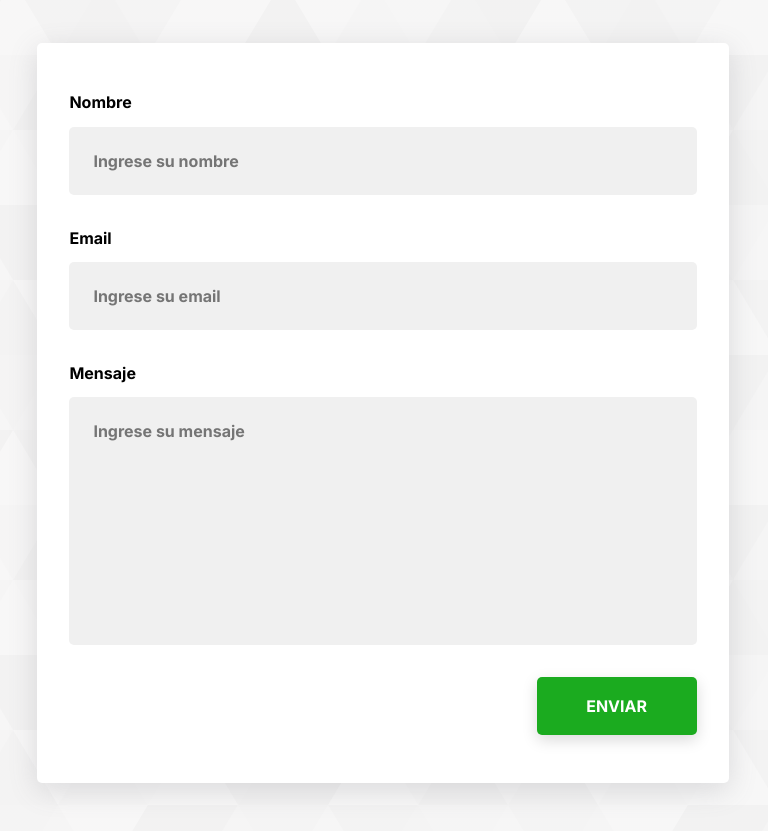
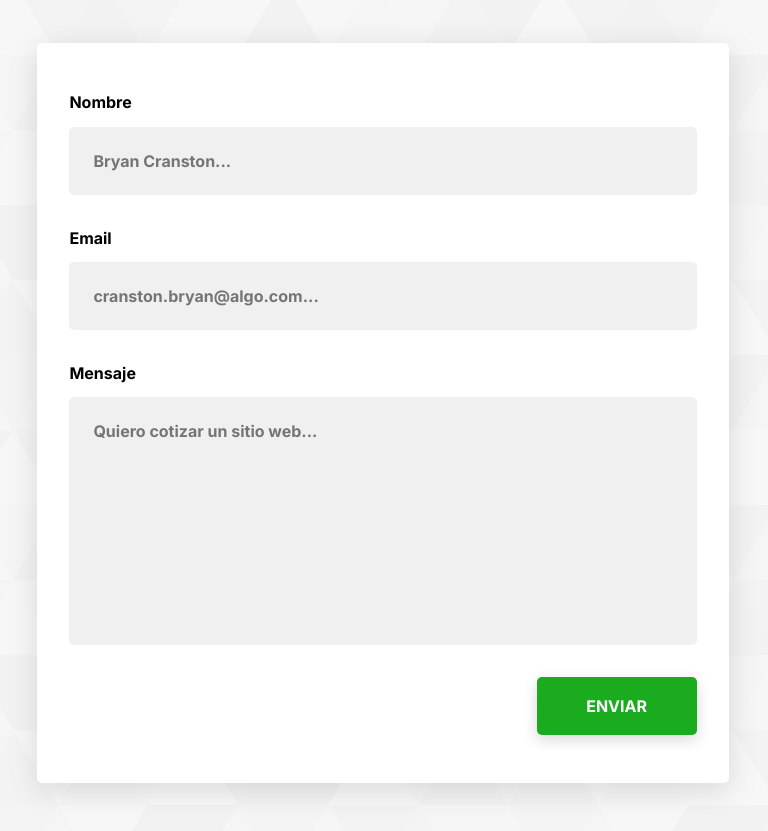
Before and after one commit to damaaaar/portfolio, a React (Vite) app: page / in a window 1280 px wide. Shown: the part 2160-2991 px from the top of the page, without its empty margins (257-1025 px from the left). Built offline with nearby package versions, Linux system fonts and the light colour scheme.

Commit message:
updated contact placeholder

```diff
--- a/src/components/Form/index.jsx
+++ b/src/components/Form/index.jsx
@@ -9,7 +9,7 @@ function Form () {
     <form className='form' onSubmit={handleSubmit} ref={reference}>
       <Input
         label='Nombre'
-        placeholder='Ingrese su nombre'
+        placeholder='Bryan Cranston...'
         data={name}
         setData={setName}
         name='contact_nombre'
@@ -17,7 +17,7 @@ function Form () {
       />
       <Input
         label='Email'
-        placeholder='Ingrese su email'
+        placeholder='cranston.bryan@algo.com...'
         data={email}
         setData={setEmail}
         name='contact_email'
@@ -25,7 +25,7 @@ function Form () {
       />
       <Input
         label='Mensaje'
-        placeholder='Ingrese su mensaje'
+        placeholder='Quiero cotizar un sitio web...'
         data={message}
         setData={setMessage}
         name='contact_mensaje'
```
